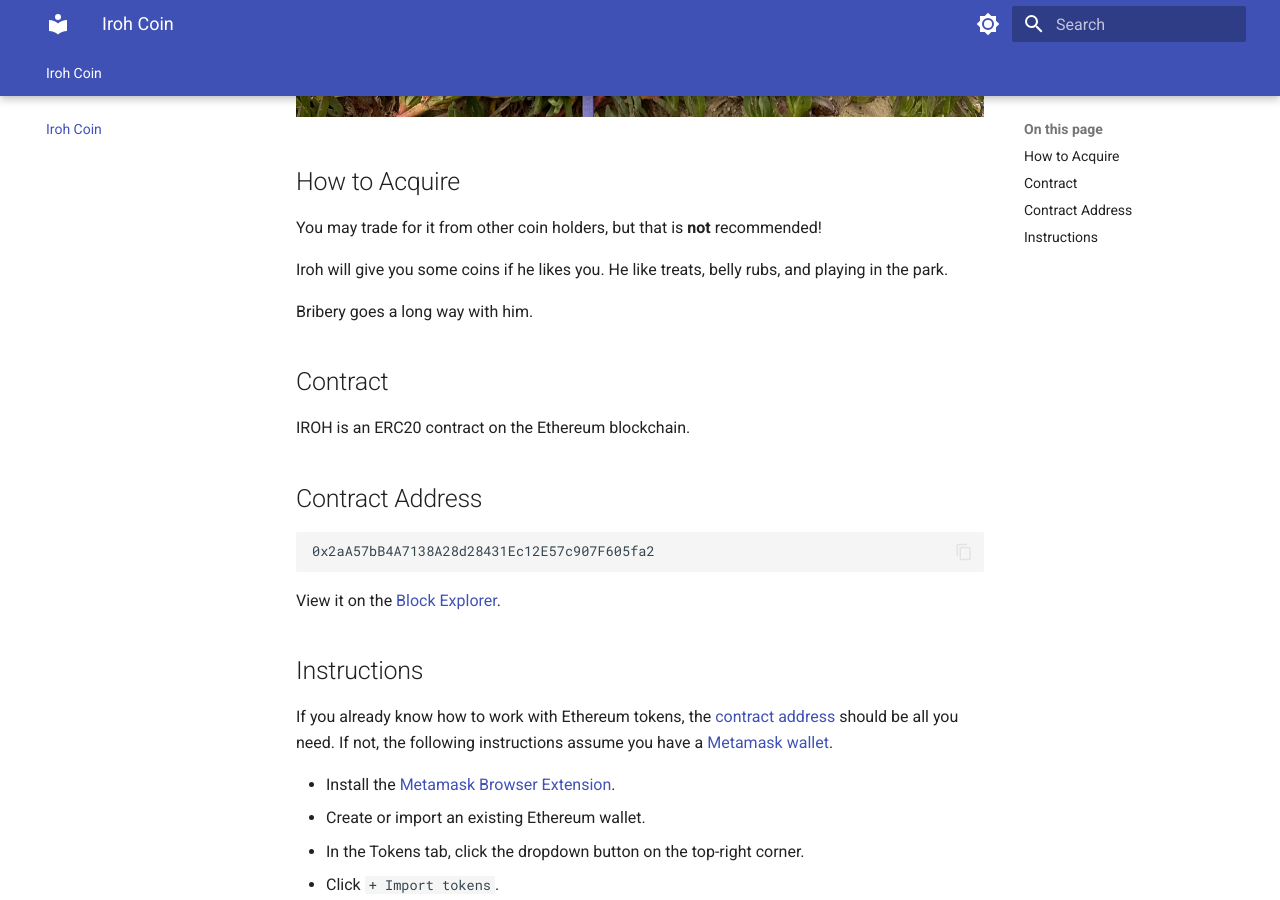
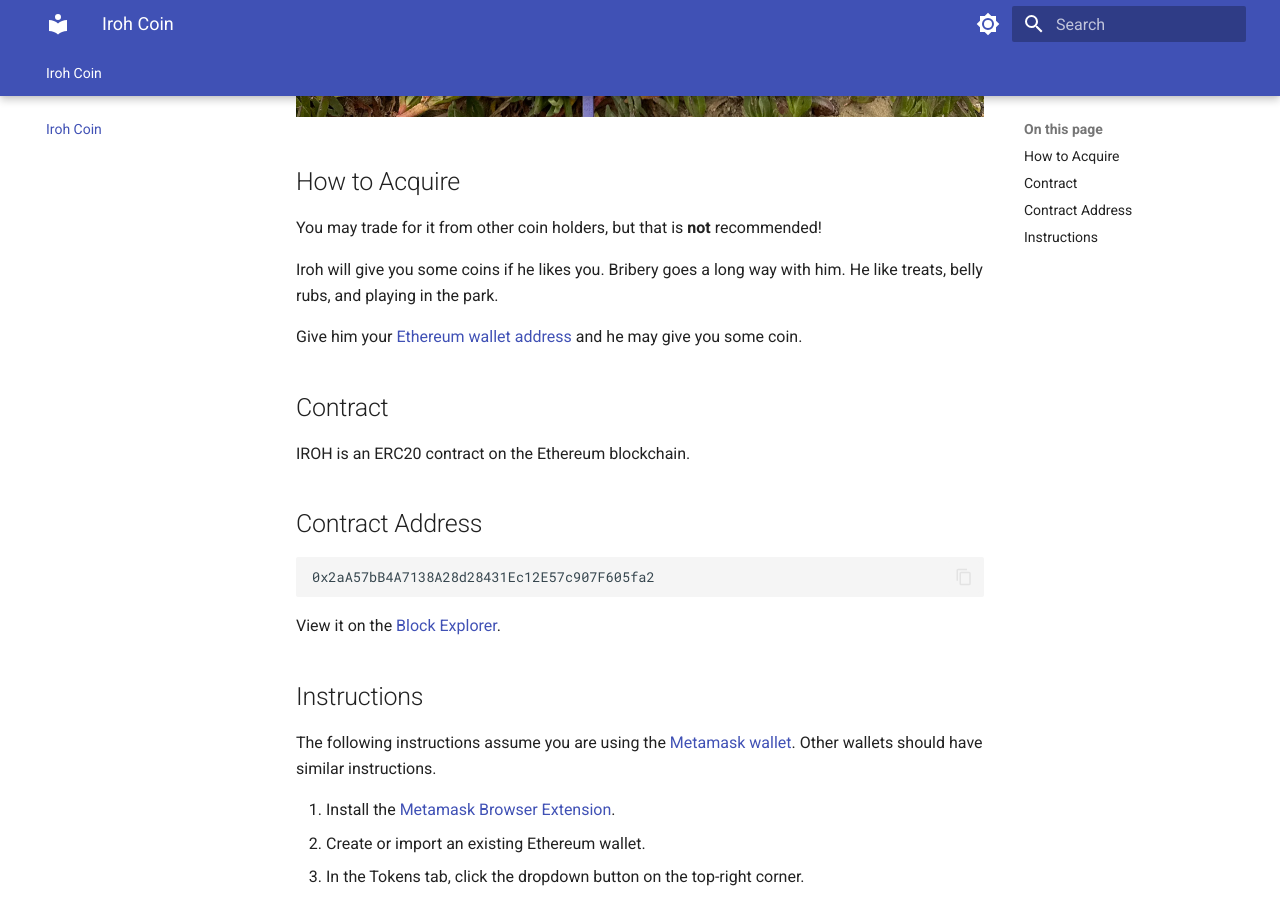
Before and after one commit to chinmaygarde/irohcoin, an MkDocs documentation site: the page built from docs/index.md, in a window 1280 px wide and 900 px high, scrolled down 1070 px. Built offline with MkDocs 1.6.1 and Material for MkDocs 9.7.7, drawn with Linux system fonts in a browser that asks for light colours.

```diff
--- a/docs/index.md
+++ b/docs/index.md
@@ -10,9 +10,9 @@ Iroh Coin (IROH), is a memecoin for Iroh, our Australian Shepherd.
 
 You may trade for it from other coin holders, but that is **not** recommended!
 
-Iroh will give you some coins if he likes you. He like treats, belly rubs, and playing in the park.
+Iroh will give you some coins if he likes you. Bribery goes a long way with him. He like treats, belly rubs, and playing in the park.
 
-Bribery goes a long way with him.
+Give him your [Ethereum wallet address](#instructions) and he may give you some coin.
 
 ## Contract
 
@@ -28,9 +28,9 @@ View it on the [Block Explorer](https://hoodi.etherscan.io/address/0x2aA57bB4A71
 
 ## Instructions
 
-If you already know how to work with Ethereum tokens, the [contract address](#contract-address) should be all you need. If not, the following instructions assume you have a [Metamask wallet](https://metamask.io/).
+The following instructions assume you are using the [Metamask wallet](https://metamask.io/). Other wallets should have similar instructions.
 
-* Install the [Metamask Browser Extension](https://metamask.io/download).
+1. Install the [Metamask Browser Extension](https://metamask.io/download).
 * Create or import an existing Ethereum wallet.
 * In the Tokens tab, click the dropdown button on the top-right corner.
 * Click `+ Import tokens`.
```
Also changed, not shown: README.md (+2 -0 lines).
